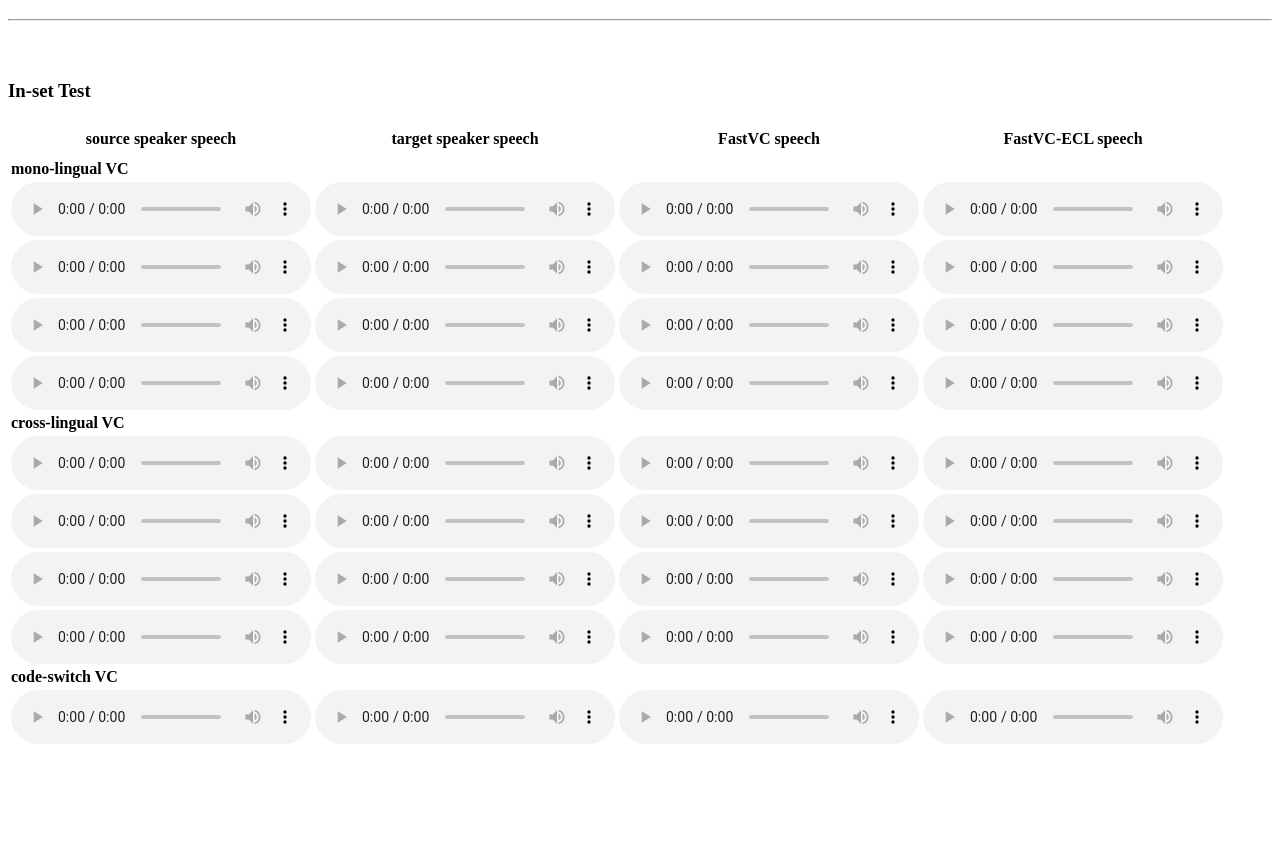
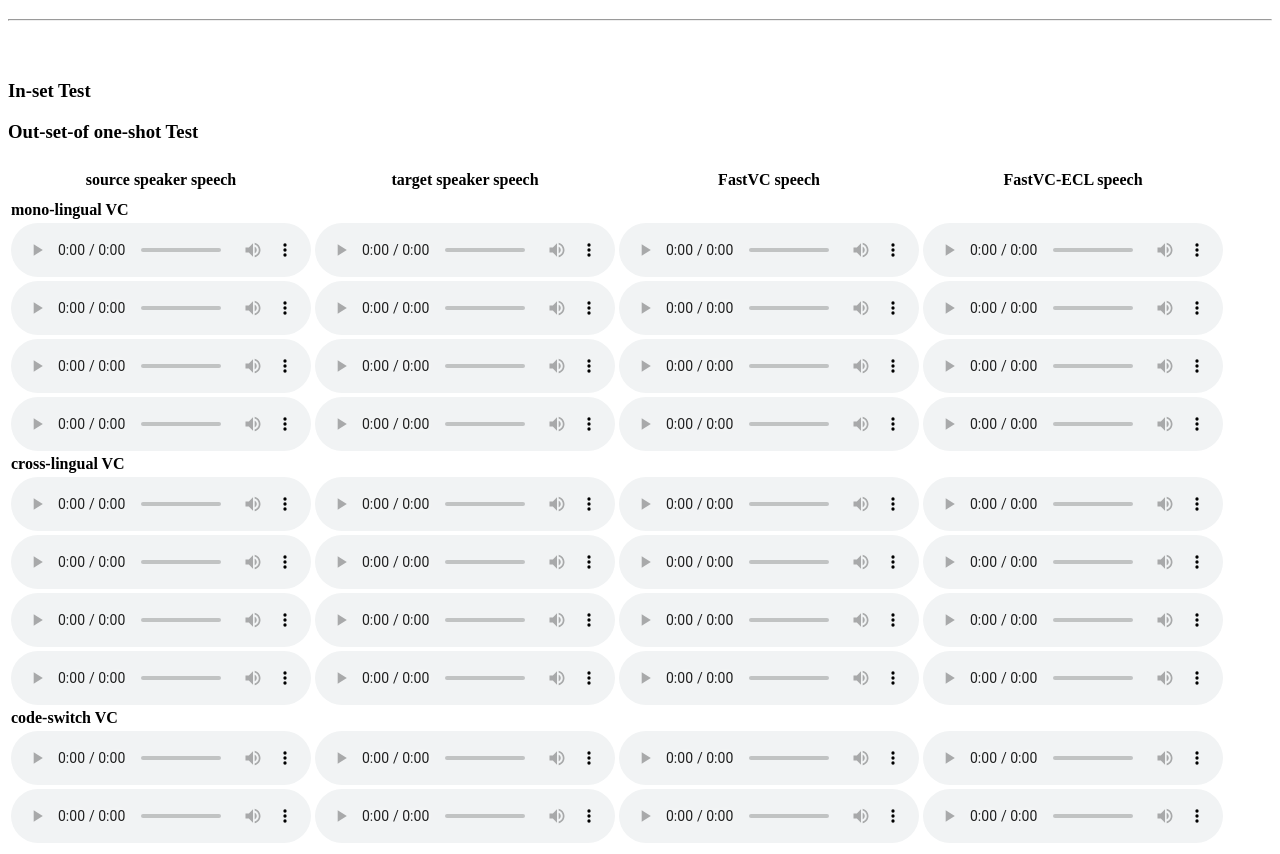
Before and after one commit to yygg678/cross-lingual.io, a plain HTML site: page index.html in a window 1280 px wide. Shown: the part 280-1134 px from the top of the page. Before the commit the page ends 1035 px from the top, so only its background shows below. Drawn offline with Linux system fonts and the light colour scheme.

Commit message:
Update index.html

```diff
--- a/index.html
+++ b/index.html
@@ -110,9 +110,15 @@ The conversion system performs well in terms of speaker similarity for both in-s
     </tr>
 
 
+      <tr>
+      <td><audio controls=""><source src="inset_wav/source/code switch/MIX200273.wav" type="audio/wav"></audio></td>
+      <td><audio controls=""><source src="inset_wav/target/code switch/SSB00110108.wav" type="audio/wav"></audio></td>
+      <td><audio controls=""><source src="inset_wav/no-feedback/code switch/MIX200273--SSB00110108.wav.wav" type="audio/wav"></audio></td>
+      <td><audio controls=""><source src="inset_wav/feedback/code switch/MIX200273--SSB00110108.wav.wav" type="audio/wav"></audio></td>
+    </tr>
 
 
-
+    <h3>Out-set-of one-shot Test</h3>
 
 
 
```
